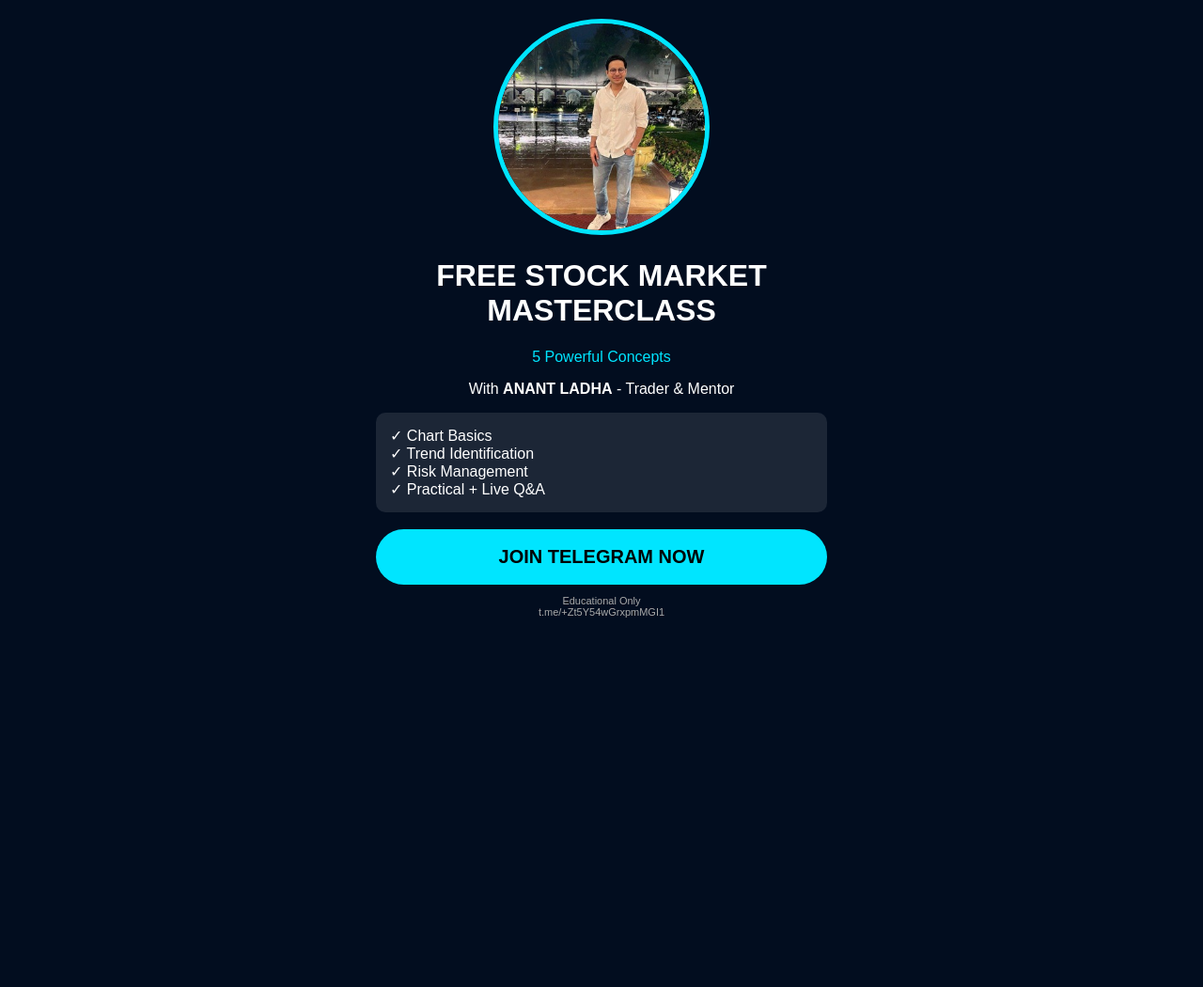
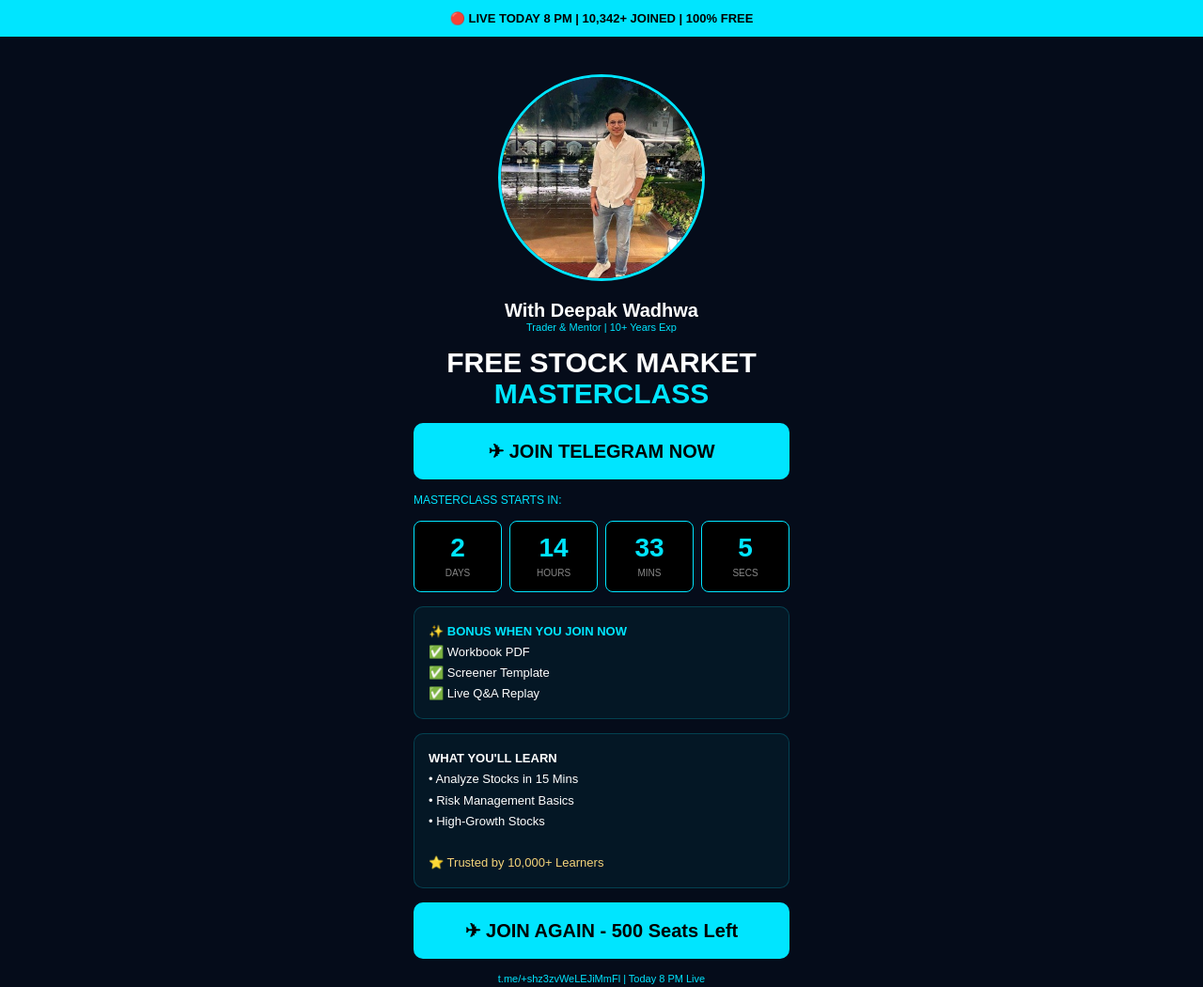
Before and after one commit to deepakadshm-glitch/materickads, a plain HTML site: page index.html in a window 1280 px wide. Shown: the whole page at 94% size. Before the commit the page ends 800 px from the top, so only its background shows below. Drawn offline with Linux system fonts and the light colour scheme.

Commit message:
Update index.html

```diff
--- a/index.html
+++ b/index.html
@@ -1,56 +1,38 @@
 <!DOCTYPE html>
 <html>
 <head>
+<meta charset="UTF-8">
 <meta name="viewport" content="width=device-width, initial-scale=1.0">
-<title>ANANT LADHA Masterclass</title>
+<title>Deepak Wadhwa - Free Masterclass</title>
 <style>
-body{margin:0;background:#020d1f;color:#fff;font-family:Arial;text-align:center}
-.hero{max-width:480px;margin:auto;padding:20px}
-.photo{width:220px;height:220px;border-radius:50%;border:5px solid #00e5ff}
-.btn{background:#00e5ff;color:#000;padding:18px;width:100%;border-radius:50px;font-size:20px;font-weight:bold;border:none}
-.btn:disabled{background:#555}
+*{margin:0;padding:0;box-sizing:border-box}
+body{background:#050c1a;color:#fff;font-family:Arial,sans-serif;text-align:center}
+.top{background:#00e5ff;color:#000;padding:12px;font-weight:bold;font-size:13px}
+.wrap{max-width:440px;margin:auto;padding:20px}
+.photo{width:220px;height:220px;border-radius:50%;border:3px solid #00e5ff;display:block;margin:20px auto;object-fit:cover}
+h1{font-size:30px;font-weight:800;line-height:1.1;margin:15px 0}
+.btn{display:block;background:#00e5ff;color:#000;padding:18px;border-radius:10px;font-size:20px;font-weight:800;text-decoration:none;margin:15px 0}
+.timer{display:flex;gap:8px;margin:15px 0}
+.timer div{flex:1;border:1px solid #00e5ff;padding:12px 5px;border-radius:8px;background:#000}
+.timer b{color:#00e5ff;font-size:28px;display:block}
+.box{border:1px solid rgba(0,229,255,0.2);background:rgba(0,229,255,0.05);border-radius:10px;padding:15px;text-align:left;margin:15px 0;font-size:13px;line-height:1.7}
 </style>
- <!-- Meta Pixel Code -->
-<script>
-!function(f,b,e,v,n,t,s)
-{if(f.fbq)return;n=f.fbq=function(){n.callMethod?
-n.callMethod.apply(n,arguments):n.queue.push(arguments)};
-if(!f._fbq)f._fbq=n;n.push=n;n.loaded=!0;n.version='2.0';
-n.queue=[];t=b.createElement(e);t.async=!0;
-t.src=v;s=b.getElementsByTagName(e)[0];
-s.parentNode.insertBefore(t,s)}(window, document,'script',
-'https://connect.facebook.net/en_US/fbevents.js');
-fbq('init', '1086494104343606');
-fbq('track', 'PageView');
-</script>
-<noscript><img height="1" width="1" style="display:none"
-src="https://www.facebook.com/tr?id=1086494104343606&ev=PageView&noscript=1"
-/></noscript>
-<!-- End Meta Pixel Code -->
 </head>
 <body>
-<div class="hero">
+<div class="top">🔴 LIVE TODAY 8 PM | 10,342+ JOINED | 100% FREE</div>
+<div class="wrap">
 <img class="photo" src="deepak.jpg">
-<h1>FREE STOCK MARKET MASTERCLASS</h1>
-<p style="color:#00e5ff">5 Powerful Concepts</p>
-<p>With <b>ANANT LADHA</b> - Trader & Mentor</p>
-<div style="text-align:left;background:rgba(255,255,255,0.1);padding:15px;border-radius:10px">
-✓ Chart Basics<br>✓ Trend Identification<br>✓ Risk Management<br>✓ Practical + Live Q&A
-</div><br>
-<button id="joinBtn" class="btn" disabled>Verifying... 5 Sec</button>
-<p style="font-size:11px;color:#aaa">Educational Only<br>t.me/+Zt5Y54wGrxpmMGI1</p>
+<p style="font-weight:bold;font-size:20px">With Deepak Wadhwa</p>
+<p style="color:#00e5ff;font-size:11px;margin-bottom:10px">Trader & Mentor | 10+ Years Exp</p>
+<h1>FREE STOCK MARKET<br><span style="color:#00e5ff">MASTERCLASS</span></h1>
+<a href="https://t.me/+shz3zvWeLEJiMmFl" class="btn" target="_blank">✈ JOIN TELEGRAM NOW</a>
+<p style="color:#00e5ff;text-align:left;font-size:12px">MASTERCLASS STARTS IN:</p>
+<div class="timer"><div><b id="d">02</b><span style="font-size:10px;color:#888">DAYS</span></div><div><b id="h">14</b><span style="font-size:10px;color:#888">HOURS</span></div><div><b id="m">33</b><span style="font-size:10px;color:#888">MINS</span></div><div><b id="s">10</b><span style="font-size:10px;color:#888">SECS</span></div></div>
+<div class="box"><b style="color:#00e5ff">✨ BONUS WHEN YOU JOIN NOW</b><br>✅ Workbook PDF<br>✅ Screener Template<br>✅ Live Q&A Replay</div>
+<div class="box"><b>WHAT YOU'LL LEARN</b><br>• Analyze Stocks in 15 Mins<br>• Risk Management Basics<br>• High-Growth Stocks<br><br><span style="color:#f5d47a">⭐ Trusted by 10,000+ Learners</span></div>
+<a href="https://t.me/+shz3zvWeLEJiMmFl" class="btn" target="_blank">✈ JOIN AGAIN - 500 Seats Left</a>
+<p style="font-size:11px;color:#00e5ff;margin-top:15px">t.me/+shz3zvWeLEJiMmFl | Today 8 PM Live</p>
 </div>
-<script>
-let btn=document.getElementById('joinBtn');
-let start=Date.now();
-setTimeout(()=>{btn.disabled=false;btn.innerText="JOIN TELEGRAM NOW";},5000);
-btn.onclick=()=>{
- if(Date.now()-start<6000) return;
- if(btn.dataset.c) return;
- btn.dataset.c=1;
- btn.innerText="Redirecting...";
- setTimeout(()=>{window.location.href="https://t.me/+Zt5Y54wGrxpmMGI1";},800);
-}
-</script>
+<script>let t=2*86400+14*3600+33*60+10;setInterval(()=>{t--;document.getElementById('d').innerText=Math.floor(t/86400);document.getElementById('h').innerText=Math.floor((t%86400)/3600);document.getElementById('m').innerText=Math.floor((t%3600)/60);document.getElementById('s').innerText=t%60;},1000);</script>
 </body>
 </html>
```
